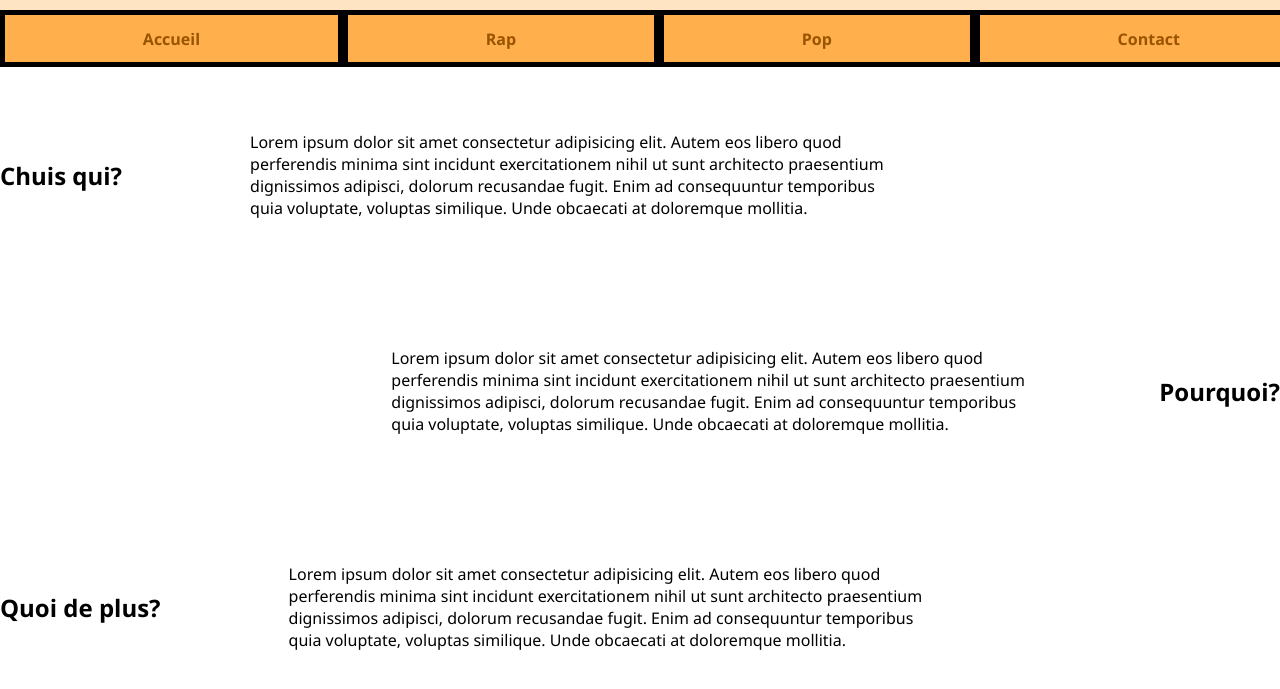
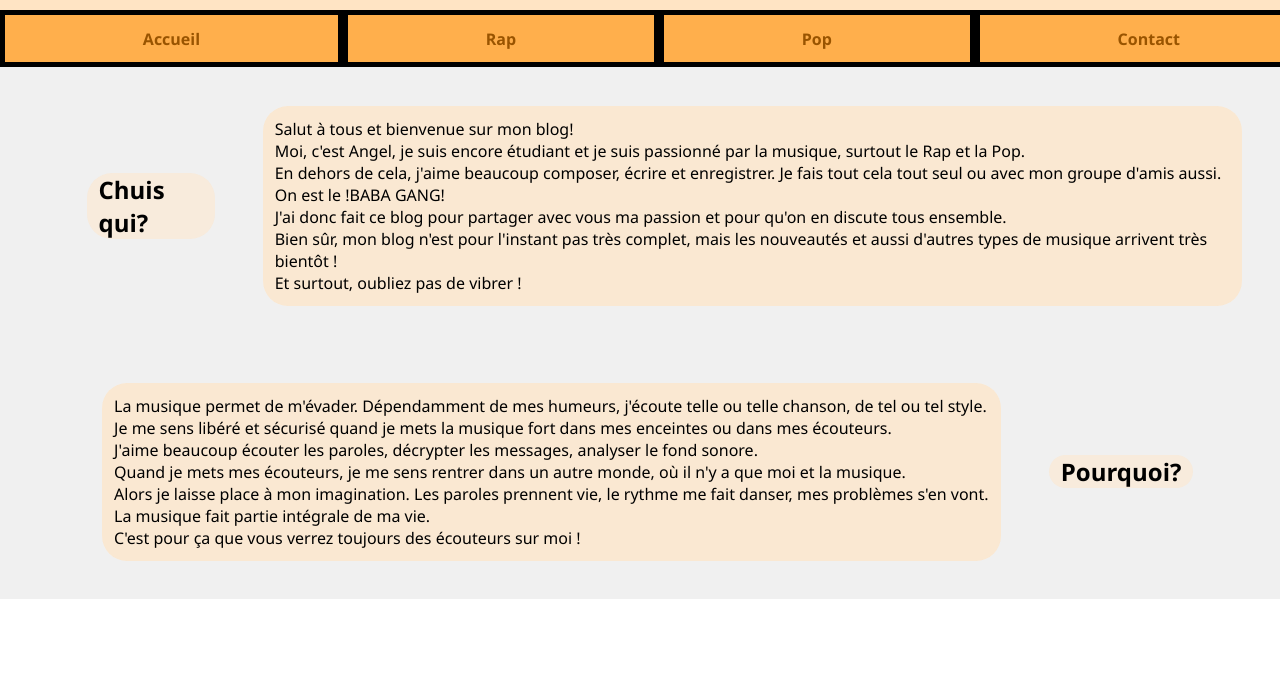
Before and after one commit to AnrelWsh/site_passion, a plain HTML site: page index.html in a window 1280 px wide. Shown: the part 171-860 px from the top of the page. After the commit the page ends 800 px from the top, so only its background shows below. Drawn offline with Linux system fonts and the light colour scheme.

Commit message:
avec les textes là

```diff
--- a/index.html
+++ b/index.html
@@ -26,15 +26,32 @@
     <main>
         <section class="a">
             <h2>Chuis qui?</h2>
-            <p>Lorem ipsum dolor sit amet consectetur adipisicing elit. Autem eos libero quod perferendis minima sint incidunt exercitationem nihil ut sunt architecto praesentium dignissimos adipisci, dolorum recusandae fugit. Enim ad consequuntur temporibus quia voluptate, voluptas similique. Unde obcaecati at doloremque mollitia.</p>
+            <div class="rep">
+                <p>Salut à tous et bienvenue sur mon blog!</p>
+                <p>Moi, c'est Angel, je suis encore étudiant et je suis passionné par la musique, surtout le Rap et la
+                    Pop.</p>
+                <p>En dehors de cela, j'aime beaucoup composer, écrire et enregistrer. Je fais tout cela tout seul ou
+                    avec mon groupe d'amis aussi. On est le !BABA GANG!</p>
+                <p>J'ai donc fait ce blog pour partager avec vous ma passion et pour qu'on en discute tous ensemble.</p>
+                <p>Bien sûr, mon blog n'est pour l'instant pas très complet, mais les nouveautés et aussi d'autres types
+                    de musique arrivent très bientôt !</p>
+                <p>Et surtout, oubliez pas de vibrer !</p>
+            </div>
         </section>
         <section class="b">
             <h2>Pourquoi?</h2>
-            <p>Lorem ipsum dolor sit amet consectetur adipisicing elit. Autem eos libero quod perferendis minima sint incidunt exercitationem nihil ut sunt architecto praesentium dignissimos adipisci, dolorum recusandae fugit. Enim ad consequuntur temporibus quia voluptate, voluptas similique. Unde obcaecati at doloremque mollitia.</p>
-        </section>
-        <section class="a">
-            <h2>Quoi de plus?</h2>
-            <p>Lorem ipsum dolor sit amet consectetur adipisicing elit. Autem eos libero quod perferendis minima sint incidunt exercitationem nihil ut sunt architecto praesentium dignissimos adipisci, dolorum recusandae fugit. Enim ad consequuntur temporibus quia voluptate, voluptas similique. Unde obcaecati at doloremque mollitia.</p>
+            <div class="rep">
+                <p>La musique permet de m'évader. Dépendamment de mes humeurs, j'écoute telle ou telle chanson, de tel
+                    ou tel style.</p>
+                <p>Je me sens libéré et sécurisé quand je mets la musique fort dans mes enceintes ou dans mes écouteurs.</p>
+                <p>J'aime beaucoup écouter les paroles, décrypter les messages, analyser le fond sonore.</p>
+                <p>Quand je mets mes écouteurs, je me sens rentrer dans un autre monde, où il n'y a que moi et la
+                    musique.</p>
+                <p>Alors je laisse place à mon imagination. Les paroles prennent vie, le rythme me fait danser, mes
+                    problèmes s'en vont.</p>
+                <p>La musique fait partie intégrale de ma vie.</p>
+                <p>C'est pour ça que vous verrez toujours des écouteurs sur moi !</p>
+            </div>
         </section>
     </main>
 
--- a/style.css
+++ b/style.css
@@ -34,7 +34,21 @@ nav a{
 main{
     display: flex;
     flex-direction: column;
-    align-items: center
+    background-color: rgb(220 220 220 / 44%);
+}
+main section{
+    padding: 3%;
+}
+main section h2{
+    padding: 0 1%;
+    margin: 0 4%;
+    background-color: rgba(255, 228, 196, 0.471);
+    border-radius: 25px;
+}
+main section div{
+    background-color: rgba(255, 228, 196, 0.666);
+    border-radius: 25px;
+    padding: 1%;
 }
 main .a{
     display: flex;
@@ -45,7 +59,3 @@ main .b{
     flex-direction: row-reverse;
     align-items: center
 }
-main section p{
-    width: 50%;
-    padding: 5% 10%;
-}
```
Also changed, not shown: 1 other file.
